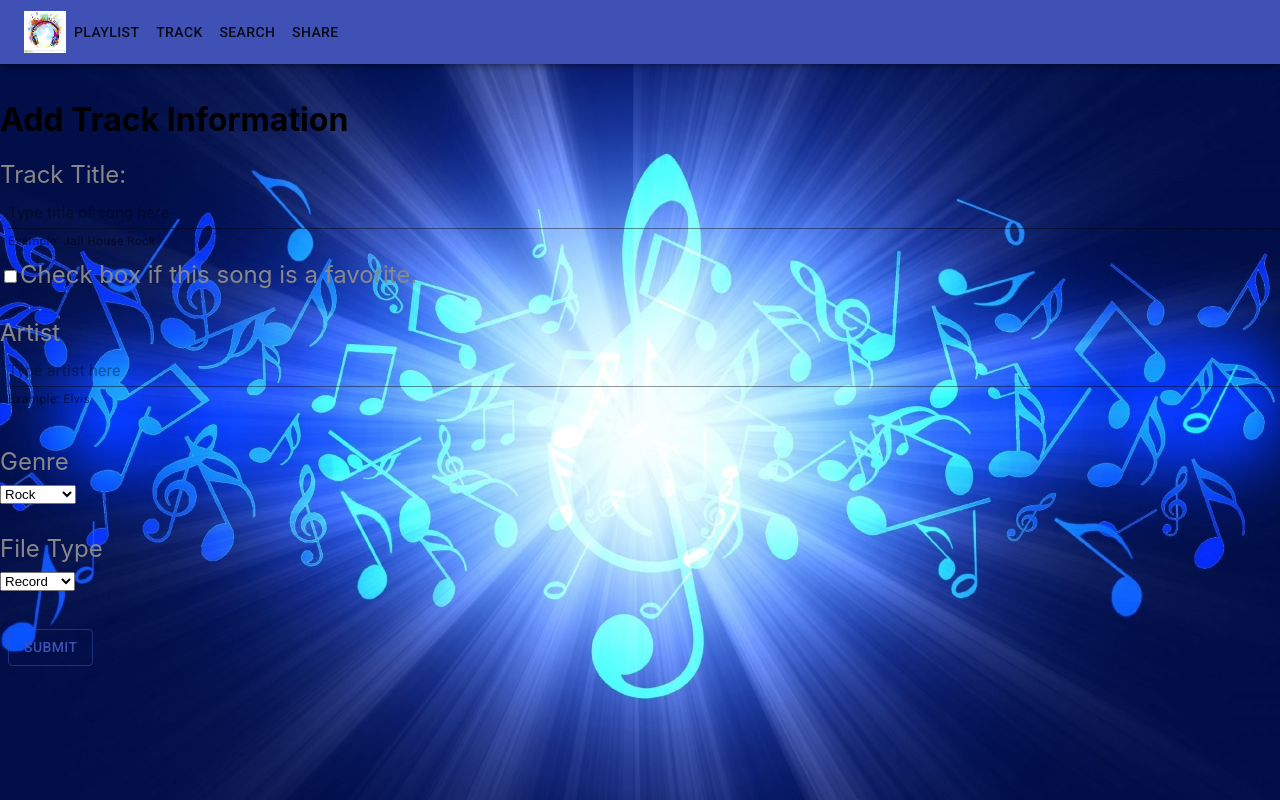
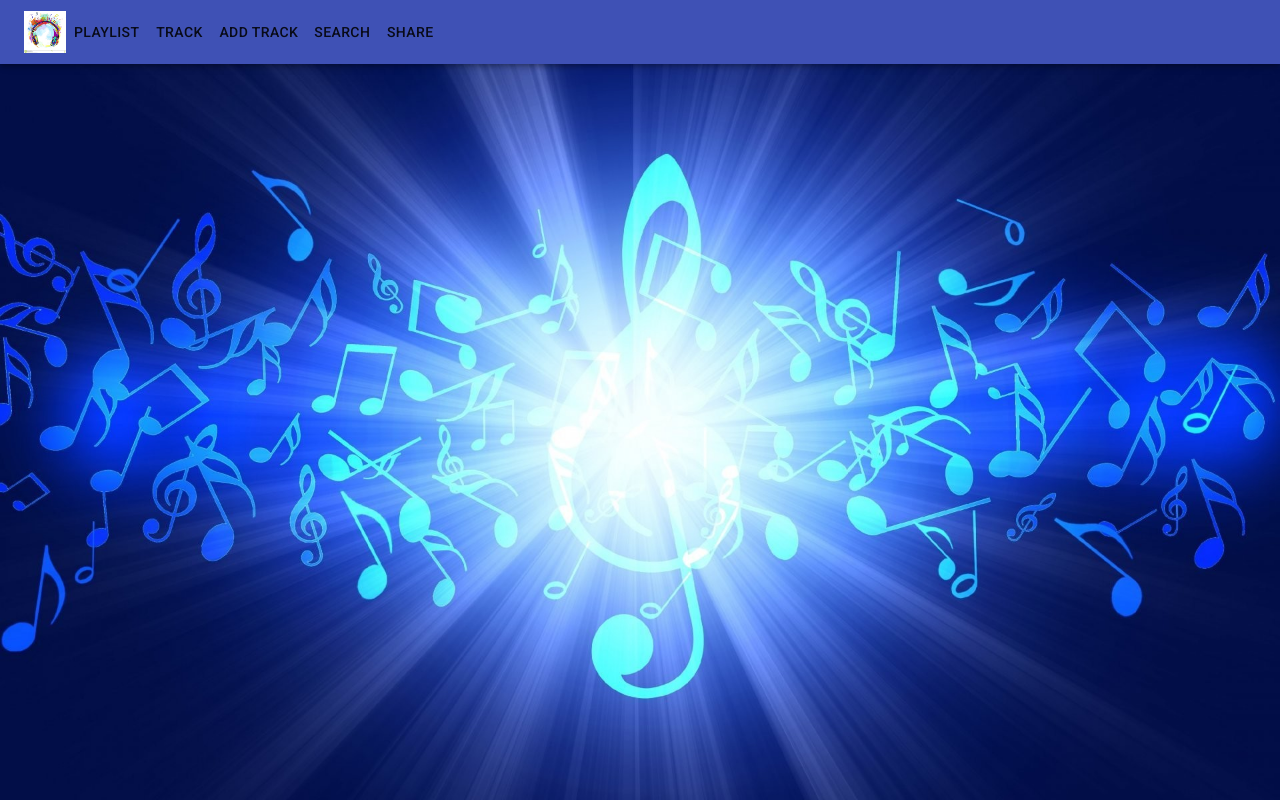
Before and after one commit to LaunchCodeLiftoffProjects/music-inventory-app, a React (Create React App) app in the folder frontend/: page / in a window 1280 px wide. Built offline with nearby package versions, Linux system fonts and the light colour scheme.

Commit message:
resolve merge conflicts

```diff
--- a/frontend/src/NavBar.jsx
+++ b/frontend/src/NavBar.jsx
@@ -1,14 +1,12 @@
-import React from 'react'
-import Button from '@material-ui/core/Button'
-import { Link } from 'react-router-dom'
-import { AppBar, Toolbar } from '@material-ui/core'
-import { mergeClasses } from '@material-ui/styles'
-import logo from './logo.jpg'
+import React from "react";
+import Button from "@material-ui/core/Button";
+import { Link } from "react-router-dom";
+import { AppBar, Toolbar } from "@material-ui/core";
+import { mergeClasses } from "@material-ui/styles";
+import logo from "./logo.jpg";
 
 export const NavBar = ({ color }) => (
-
   <AppBar color={color}>
-
     <Toolbar>
       <img src={logo} alt="logo" width="42" height="42"></img>
 
@@ -17,6 +15,9 @@ export const NavBar = ({ color }) => (
       </Link>
       <Link to="/page2">
         <Button>Track</Button>
+      </Link>
+      <Link to="/addTrack">
+        <Button>Add Track</Button>
       </Link>
       <Link to="/page3">
         <Button>Search</Button>
@@ -27,4 +28,4 @@ export const NavBar = ({ color }) => (
       </Link>
     </Toolbar>
   </AppBar>
-)
+);
--- a/frontend/src/Router.jsx
+++ b/frontend/src/Router.jsx
@@ -14,9 +14,9 @@ export const Routes = () => {
     <Router>
       <Layout>
         <div style={{ marginTop: "100px" }}>
-          <Route path="/" exact component={AddTrack} />
           <Route path="/page1" exact component={Playlist} />
           <Route path="/page2" exact component={Track} />
+          <Route path="/addTrack" exact component={AddTrack} />
           <Route path="/page3" exact component={Search} />
           <Route path="/page4" exact component={Share} />
         </div>
```
Lines whose indentation alone changed are shown as unchanged.
